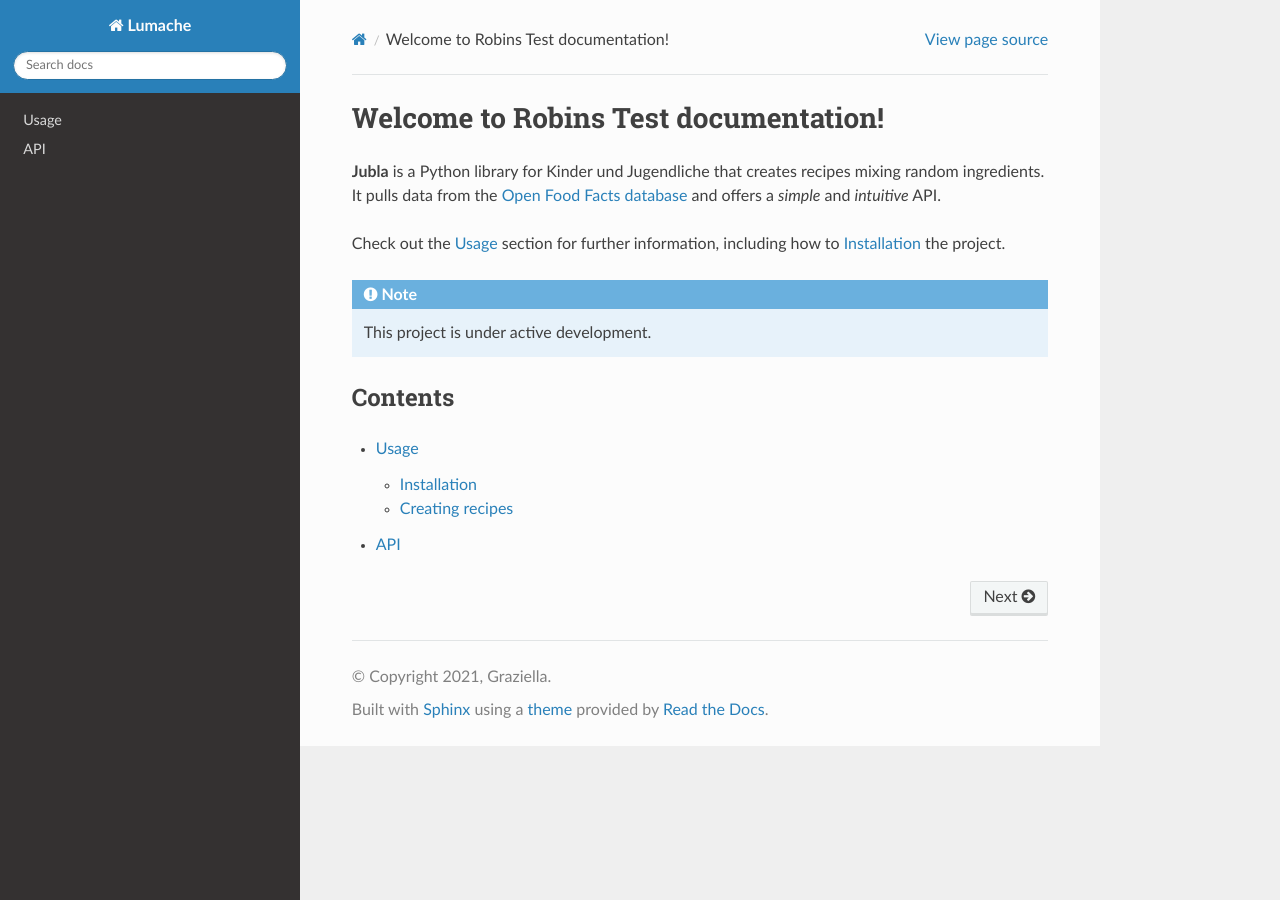
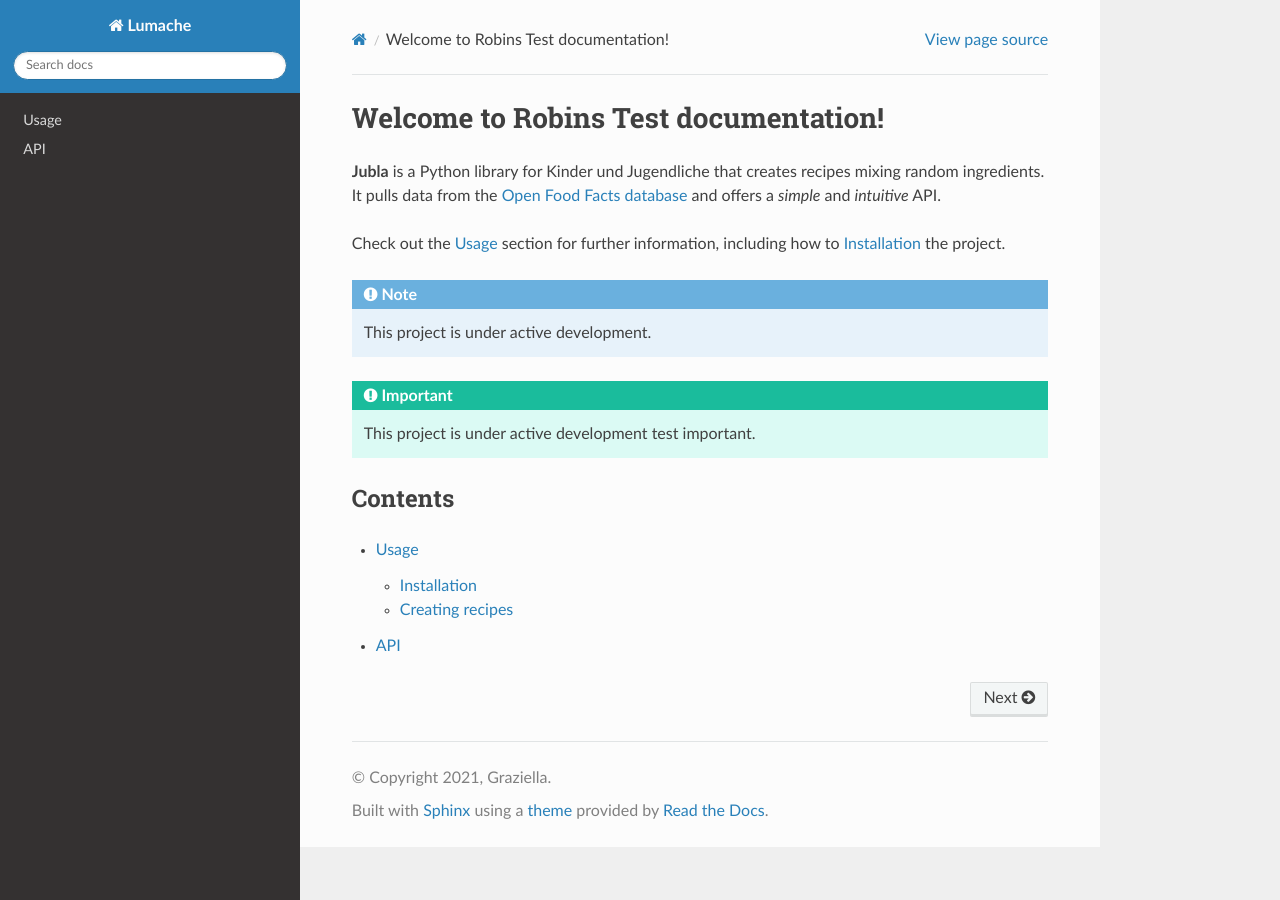
Before and after one commit to robinjubla/handbuch-test-readthedocs-repository-duplikat, a Sphinx documentation site: the page built from docs/source/index.rst, in a window 1280 px wide. Built offline with Sphinx 7.4.7 and the Read the Docs theme 3.1.0, drawn with Linux system fonts in a browser that asks for light colours.

Commit message:
Update index.rst
important hinzugefügt

```diff
--- a/docs/source/index.rst
+++ b/docs/source/index.rst
@@ -13,6 +13,10 @@ how to :ref:`installation` the project.
 
    This project is under active development.
 
+.. important::
+
+   This project is under active development test important.
+
 Contents
 --------
 
```
